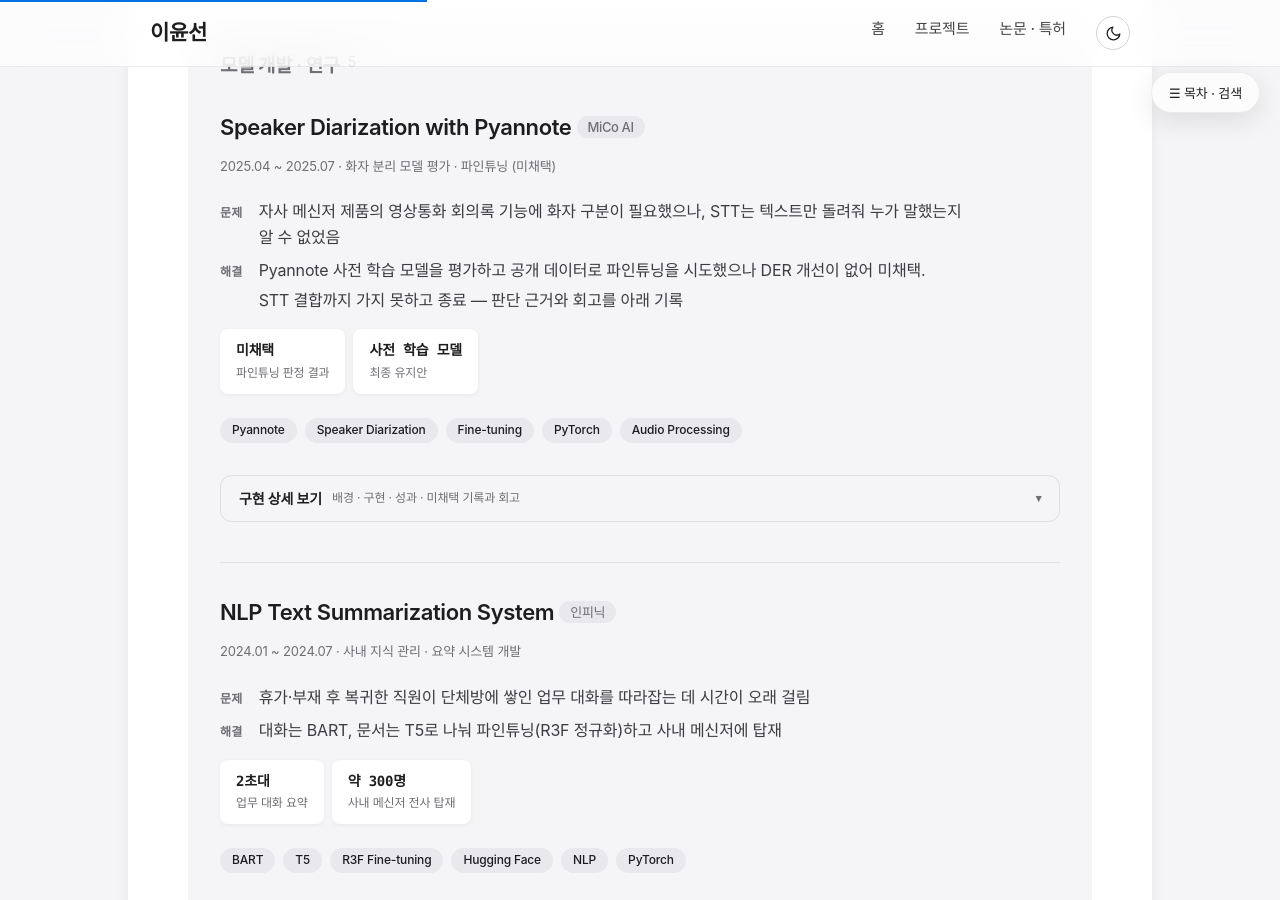
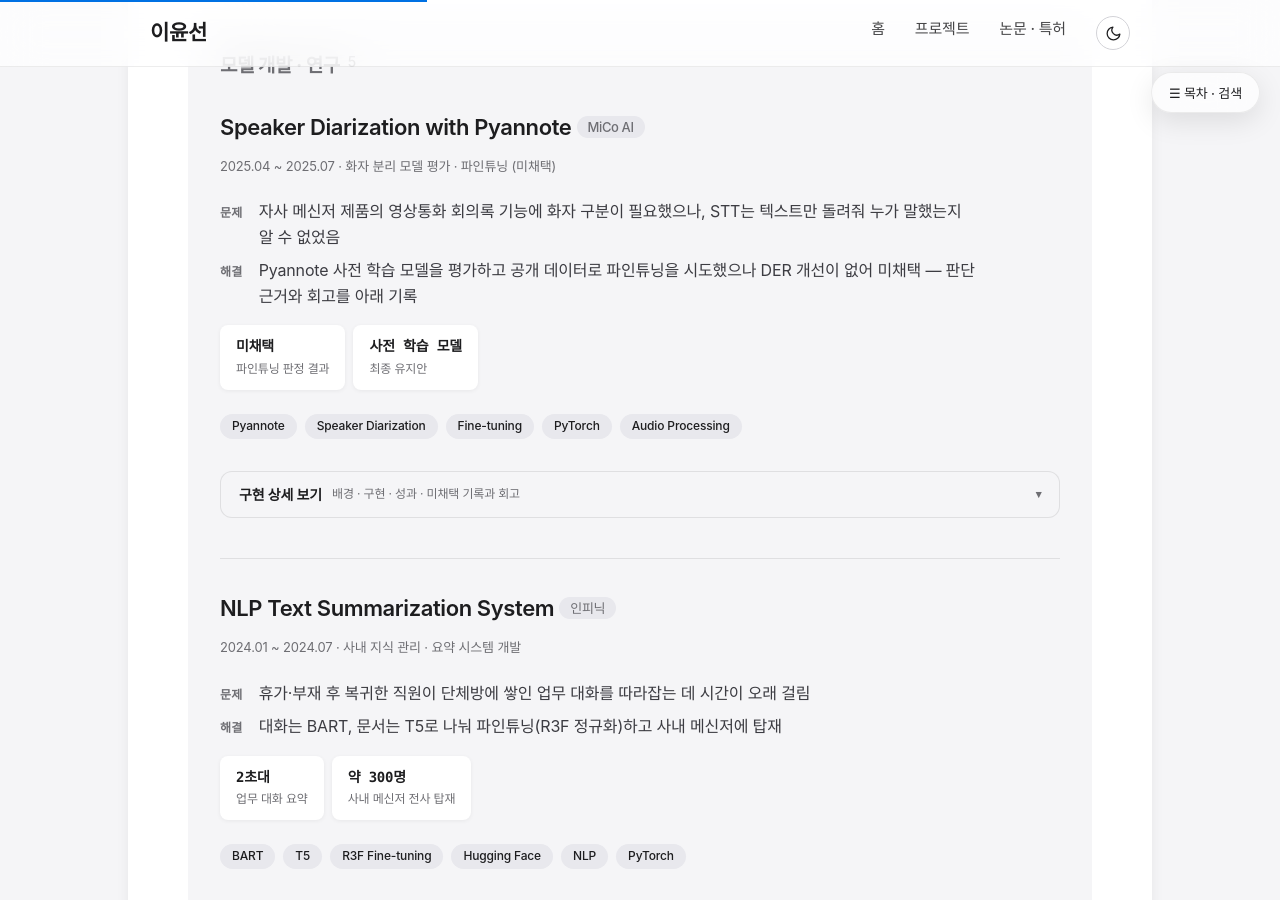
Before and after one commit to ckc5800/ckc5800.github.io, a Jekyll site: the page built from projects.html, in a window 1280 px wide and 900 px high, scrolled down 3525 px. Built offline with Jekyll 4.4.1, drawn with Linux system fonts in a browser that asks for light colours; some web fonts are replaced; some of the changed text lies outside the part shown.

Commit message:
전수 조사 1차 정정 — 1차 출처와 어긋나던 11곳
- 홈: 큐헷지 Intern → Contract (본인 정정·카드와 일치)
- MCP: 도구 4종 → 7종 (server.py·README "도구 7개", 실시간 조회 3종 추가분)
- TTS: 첫 청크 프레임 4→2 확정 뒤 08-31 5로 재조정 기록 (.env.prod.example, 첫 재생 383→121ms)
- TTS: 스트림 집단 절단 원인 "텐서 결합 오류" → "sr concat" 경고(과부하 동반, 트러블슈팅 S21)
- Latent Diffusion: "실제 모델 학습에 적용해 유효성 검증" → 논문 결론대로 "상당 부분 유사하나
  대체 수준 아님"(7,586장), 논문 설명·수상 사유를 원문·학회 공지(113편 중 6편) 기준으로
- 요약표: Latent Diffusion 기간 2023.01 → 2023.09
- 화자 분리: 근거 없는 "상담" 맥락 제거, "STT 결합 못 함" → 노션대로 사내 회의록 STT에서 연동
- RAG: RAGAS 게이트를 코드가 아닌 README에 정의, 상수 심판 대비 순증으로 재정의한 후속 반영
- 수요 예측: CPU 28초 → 28.6초 (README)
- K8s: 본인 담당에 스토리지 병기 (카드 내 목록과 일치)
- 이력서(다운로드본): Latent Diffusion 문장을 논문 결론과 맞춤

Co-Authored-By: Claude Opus 5 <noreply@anthropic.com>

```diff
--- a/index.html
+++ b/index.html
@@ -140,7 +140,7 @@ title: 홈
             <span class="when">2022.04 ~ 2022.08 · OCR 데이터 도구</span>
         </li>
         <li>
-            <span class="org">큐헷지</span> <span class="what">· Intern</span>
+            <span class="org">큐헷지</span> <span class="what">· Contract</span>
             <span class="when">2020.09 ~ 2021.09 · 금융 데이터 파이프라인</span>
         </li>
         <li>
--- a/projects.html
+++ b/projects.html
@@ -299,7 +299,7 @@ title: 프로젝트
         <li><span class="sentence"><strong>CPU 스파이크 (ReDoS 가드 오버헤드)</strong> — 정규식 치환의 ReDoS 방어용 ThreadPoolExecutor(max_workers=1) 가드가 치환마다 새로 인스턴스화되어 다수 합성 시 CPU 스파이크와 지연을 유발.</span><span class="sentence">오버엔지니어링된 가드를 철거하고 네이티브 C 구현체(re.sub) 동기 호출로 교체해 핫 패스 병목 제거</span></li>
         <li><span class="sentence"><strong>전면 백색소음 장애</strong> — vLLM 0.24 전환 직후 모든 합성이 백색소음으로 재생되는 문제를 추적해, 엔진의 SSE(JSON) 응답이 그대로 PCM으로 재생된 것이 원인임을 확인.</span><span class="sentence">응답 포맷을 오디오로 강제해 해결</span></li>
         <li><span class="sentence"><strong>스트리밍 WAV 헤더 정리</strong> — 엔진이 문장마다 RIFF 헤더를 붙여 보내 클라이언트 디코딩이 어긋나는 문제.</span><span class="sentence">문장별 헤더를 걷어내고 세션 전체에 스트리밍 WAV 헤더를 한 번만 내보내는 구조로 정리해 해결</span></li>
-        <li><span class="sentence"><strong>크래시로 오진할 뻔한 스트림 집단 절단</strong> — 고부하 burst 중 스트림이 무더기로 끊기고 수 분간 무응답.</span><span class="sentence">엔진 크래시로 보였으나 컨테이너 재시작 횟수가 0인 것을 확인하고 가설 폐기.</span><span class="sentence">실체는 추론 엔진의 텐서 결합 오류가 집단 발생하자 API 서킷 브레이커가 열려 빈 응답을 반환한 연쇄.</span><span class="sentence">동시 한도를 실링(40)보다 한 티어 낮춰(36) 과부하 진입 자체를 완화</span></li>
+        <li><span class="sentence"><strong>크래시로 오진할 뻔한 스트림 집단 절단</strong> — 고부하 burst 중 스트림이 무더기로 끊기고 수 분간 무응답.</span><span class="sentence">엔진 크래시로 보였으나 컨테이너 재시작 횟수가 0인 것을 확인하고 가설 폐기.</span><span class="sentence">실체는 과부하 구간에서 엔진의 "sr concat" 경고(업스트림이 인정한 무해한 로그)가 무더기로 뜨는 사이 API의 vLLM 서킷이 열리고, 폴백이 빈 응답을 반환한 연쇄.</span><span class="sentence">동시 한도를 실링(40)보다 한 티어 낮춰(36) 과부하 진입 자체를 완화</span></li>
         <li><span class="sentence"><strong>HTTP 스트림 tail 지연</strong> — 저지연을 표방하면서 실제로는 tail 버퍼를 문장 끝까지 붙들어, 약 615ms 분량이 모일 때까지 한 바이트도 내보내지 않던 구조.</span><span class="sentence">WebSocket 경로에만 있던 무음 감지 기반 조기 flush를 HTTP에 이식해 단문 TTFB와 문장 경계 끊김을 함께 해소</span></li>
     </ol>
         </div>
@@ -455,7 +455,7 @@ title: 프로젝트
     <p><span class="sentence">AI 서비스·API 20여 개를 수동 배포해 한 번에 수 시간이 소요.</span><span class="sentence">자동화·스케일링·자원 효율 개선이 필요했고, 클러스터로 옮긴 뒤에는 무엇이 어디서 터졌는지 볼 수단도 함께 있어야 했음.</span></p>
 
     <h4 class="detail-head">팀 구성과 담당</h4>
-    <p><span class="sentence">인프라 엔지니어 3인이 온프레미스에 사내 첫 Kubernetes 플랫폼을 구축.</span><span class="sentence">아래가 팀이 만든 전체 구성이고, 그중 <strong>관측성 계층이 본인 담당</strong>.</span></p>
+    <p><span class="sentence">인프라 엔지니어 3인이 온프레미스에 사내 첫 Kubernetes 플랫폼을 구축.</span><span class="sentence">아래가 팀이 만든 전체 구성이고, 그중 <strong>관측성 계층과 스토리지가 본인 담당</strong>.</span></p>
     <ul class="detail-list">
         <li>클러스터·네트워크 — MetalLB LoadBalancer, Ingress-nginx 라우팅 <span class="who">팀</span></li>
         <li><strong>스토리지 — NFS 기반 PV/PVC로 모델·데이터 영속 볼륨 관리</strong> <span class="who mine">본인</span></li>
@@ -505,7 +505,7 @@ title: 프로젝트
     <p class="project-meta">2025.04 ~ 2025.07 · 화자 분리 모델 평가 · 파인튜닝 (미채택)</p>
     <dl class="ps">
         <dt>문제</dt><dd>자사 메신저 제품의 영상통화 회의록 기능에 화자 구분이 필요했으나, STT는 텍스트만 돌려줘 누가 말했는지 알 수 없었음</dd>
-        <dt>해결</dt><dd><span class="sentence">Pyannote 사전 학습 모델을 평가하고 공개 데이터로 파인튜닝을 시도했으나 DER 개선이 없어 미채택.</span><span class="sentence">STT 결합까지 가지 못하고 종료 — 판단 근거와 회고를 아래 기록</span></dd>
+        <dt>해결</dt><dd><span class="sentence">Pyannote 사전 학습 모델을 평가하고 공개 데이터로 파인튜닝을 시도했으나 DER 개선이 없어 미채택 — 판단 근거와 회고를 아래 기록</span></dd>
     </dl>
     <div class="metrics">
         <div class="metric"><span class="metric-value">미채택</span><span class="metric-label">파인튜닝 판정 결과</span></div>
@@ -525,20 +525,20 @@ title: 프로젝트
     <p><span class="sentence">회사가 만드는 메신저·협업 제품에 영상통화 회의록·전사 기능을 넣으려면 발화자 식별이 필요했음.</span><span class="sentence">STT는 음성 인식만 제공해 누가 말했는지 구분할 수단이 없었고, 화자 분리 모델을 검토해 제품에 쓸 수 있는 수준인지 판정하는 것이 과제였음.</span></p>
 
     <h4 class="detail-head">구현</h4>
-    <p><span class="sentence"><strong>모델 평가:</strong> Pyannote 사전 학습 모델을 상담 음성에 적용해 DER을 측정하고, 채택 가능한 수준인지 판정하는 것이 1차 목표였음.</span></p>
-    <p><span class="sentence"><strong>파인튜닝 시도:</strong> 상담 도메인에 맞추려 공개 화자 분리 데이터를 모아 파라미터 튜닝과 학습을 수행하고 DER로 평가.</span></p>
+    <p><span class="sentence"><strong>모델 평가:</strong> Pyannote 사전 학습 모델의 DER을 측정하고, 채택 가능한 수준인지 판정하는 것이 1차 목표였음.</span></p>
+    <p><span class="sentence"><strong>파인튜닝 시도:</strong> 공개 화자 분리 데이터를 모아 파라미터 튜닝과 학습을 수행하고 DER로 평가.</span></p>
 
     <h4 class="detail-head">성과</h4>
     <ul class="detail-list">
-        <li><span class="sentence">모델 평가와 파인튜닝 파이프라인(데이터 수집 → 학습 → DER 측정)을 구축해 <strong>채택 여부를 판정할 근거를 만듦</strong>.</span><span class="sentence">결론은 미채택이었고, STT 결합까지 진행되지 못한 채 종료</span></li>
+        <li><span class="sentence">모델 평가와 파인튜닝 파이프라인(데이터 수집 → 학습 → DER 측정)을 구축해 <strong>채택 여부를 판정할 근거를 만듦</strong>.</span><span class="sentence">결론은 미채택. 화자 분리는 이후 사내 회의록 STT 작업(2025.07 ~ 09)에서 STT와 연동</span></li>
         <li>파인튜닝은 <strong>사전 학습 모델 대비 DER 개선이 없어 미채택</strong>. 결과를 포장하지 않고 그대로 기록</li>
     </ul>
 
     <h4 class="detail-head">미채택 기록과 회고</h4>
     <ul class="detail-list">
         <li><span class="sentence">확보한 학습 데이터의 양과 라벨이 파인튜닝을 지탱할 수준이 아니었음.</span><span class="sentence">공개 데이터를 모으는 것으로 시작한 시점에 이미 데이터 규모·품질 점검이 선행됐어야 했다고 봄</span></li>
-        <li><span class="sentence">지금이라면 학습부터 하지 않음.</span><span class="sentence">사전 학습 모델의 DER을 먼저 재고, 상담 음성 몇십 건이라도 직접 라벨링해 실패 유형(중첩 발화·짧은 맞장구·채널 특성)을 분류한 뒤, 그 유형이 학습으로 풀리는 문제인지부터 판정했을 것</span></li>
-        <li><span class="sentence">모델을 바꾸는 대신 후처리로 접근하는 선택지도 검증하지 않았음.</span><span class="sentence">상담 통화는 2인 대화라는 사전 지식이 강하게 주어지는데, 화자 수를 2로 고정하고 짧은 구간을 병합하는 규칙만으로도 얼마나 좁혀지는지 재봤어야 했음</span></li>
+        <li><span class="sentence">지금이라면 학습부터 하지 않음.</span><span class="sentence">사전 학습 모델의 DER을 먼저 재고, 실제 사용 음성 몇십 건이라도 직접 라벨링해 실패 유형(중첩 발화·짧은 맞장구·채널 특성)을 분류한 뒤, 그 유형이 학습으로 풀리는 문제인지부터 판정했을 것</span></li>
+        <li><span class="sentence">모델을 바꾸는 대신 후처리로 접근하는 선택지도 검증하지 않았음.</span><span class="sentence">화자 수를 고정하거나 짧은 구간을 병합하는 규칙만으로도 얼마나 좁혀지는지 재봤어야 했음</span></li>
     </ul>
         </div>
     </details>
@@ -654,7 +654,7 @@ title: 프로젝트
 
     <h4 class="detail-head">구현</h4>
     <p><span class="sentence"><strong>모델 개발:</strong> Latent Diffusion 노이즈 스케줄 + 조건부 생성 + LoRA 파인튜닝.</span><span class="sentence">국방 이미지의 스타일, 배경, 객체 특성 학습으로 현실성 높은 합성 데이터 생성.</span></p>
-    <p><strong>검증 및 평가:</strong> 합성 데이터를 실제 모델 학습에 적용하여 유효성 검증.</p>
+    <p><strong>검증 및 평가:</strong> 웹에서 모은 전차 이미지 7,586장으로 학습해 새 전차 이미지를 생성하고 실제 데이터와 비교 — 상당 부분 유사하나 아직 실제 데이터를 대체할 수준은 아님을 확인. 후속으로 UNet 대신 UNet++·UNet3+ 구조 적용을 제시.</p>
 
     <h4 class="detail-head">성과</h4>
     <ul class="detail-list">
@@ -1083,7 +1083,7 @@ title: 프로젝트
     <div class="metrics">
         <div class="metric"><span class="metric-value">역전</span><span class="metric-label">바닥(이동평균 1위) ↔ 집계(Chronos 1위)</span></div>
         <div class="metric"><span class="metric-value">0.675</span><span class="metric-label">전사 RMSSE — 제로샷 전 레벨 1위</span></div>
-        <div class="metric"><span class="metric-value">학습 0초</span><span class="metric-label">CPU 28초에 1,500회 예측</span></div>
+        <div class="metric"><span class="metric-value">학습 0초</span><span class="metric-label">CPU 28.6초에 1,500회 예측</span></div>
     </div>
     <div class="tech-tags">
         <span class="tech-tag">Time Series Forecasting</span>
@@ -1143,7 +1143,7 @@ title: 프로젝트
     <p>포트폴리오를 AI 도구 생태계에 연결 — Claude Desktop/Claude Code 등 MCP 클라이언트가 경력·프로젝트·논문 정보를 도구로 조회할 수 있도록 표준 프로토콜 서버 구현.</p>
 
     <h4 class="detail-head">구현</h4>
-    <p><span class="sentence"><strong>도구 설계:</strong> read-only 도구 4개 — 구조화 조회(프로필/프로젝트/논문·특허) + BM25 문서 검색.</span><span class="sentence">검색 실패 시 다음 행동을 안내하는 actionable 오류 응답 설계.</span></p>
+    <p><span class="sentence"><strong>도구 설계:</strong> read-only 도구 7개 — 구조화 조회(프로필/프로젝트/논문·특허) + BM25 문서 검색 + 실시간 조회(GitHub 활동·블로그·회사 공식 정보).</span><span class="sentence">검색 실패 시 다음 행동을 안내하는 actionable 오류 응답 설계.</span></p>
     <p><span class="sentence"><strong>경량 아키텍처:</strong> 의존성 2개(MCP SDK + rank_bm25)만으로 구성 — 임베딩 서버·외부 API·GPU 불필요, clone 후 30초 내 동작.</span><span class="sentence">추론은 클라이언트 LLM에 위임하고 서버는 결정적으로 유지.</span></p>
 
     <ul class="detail-list">
--- a/publications.html
+++ b/publications.html
@@ -11,7 +11,7 @@ title: 논문 · 특허
     <div class="publication-item">
         <h4>국방 데이터 확보를 위한 생성모델 Latent Diffusion 실험</h4>
         <p class="meta">한국국방기술학회 · 2023.08 <span class="award-badge">우수 논문상 수상 (2023.11)</span></p>
-        <p><span class="sentence">학습 데이터 부족 문제를 해결하기 위한 Latent Diffusion 기반 데이터 생성 방법론 제시.</span><span class="sentence">국방 도메인의 실제 데이터 확보 문제 해결.</span></p>
+        <p><span class="sentence">보안 제약으로 학습 데이터 확보가 어려운 국방 도메인에서, 웹에서 모은 전차 이미지 7,586장으로 Latent Diffusion을 학습해 새 전차 이미지를 생성.</span><span class="sentence">생성 모델로 국방 데이터를 만들고 증강할 가능성을 확인.</span></p>
         <p class="pub-links"><a href="https://www.kidet.or.kr/index.php?hCode=BOARD&page=view&idx=1219&bo_idx=1" target="_blank">논문 보기</a></p>
     </div>
 
@@ -95,6 +95,6 @@ title: 논문 · 특허
     <div class="publication-item">
         <h4>우수 논문상</h4>
         <p class="meta">한국국방기술학회 추계학술대회 · 2023.11</p>
-        <p><span class="sentence">수상 논문 — "국방 데이터 확보를 위한 생성모델 Latent Diffusion 실험"</span><span class="sentence">학습 데이터 부족 문제를 생성 모델 기반 데이터 확보 방법론으로 해결한 점을 인정받음.</span></p>
+        <p><span class="sentence">수상 논문 — "국방 데이터 확보를 위한 생성모델 Latent Diffusion 실험"</span><span class="sentence">2023 추계학술대회 논문 113편 중 우수 논문 6편에 선정.</span></p>
     </div>
 </section>
```
Also changed, not shown: other parts of projects.html (+4 -4 lines), 1 other file.
